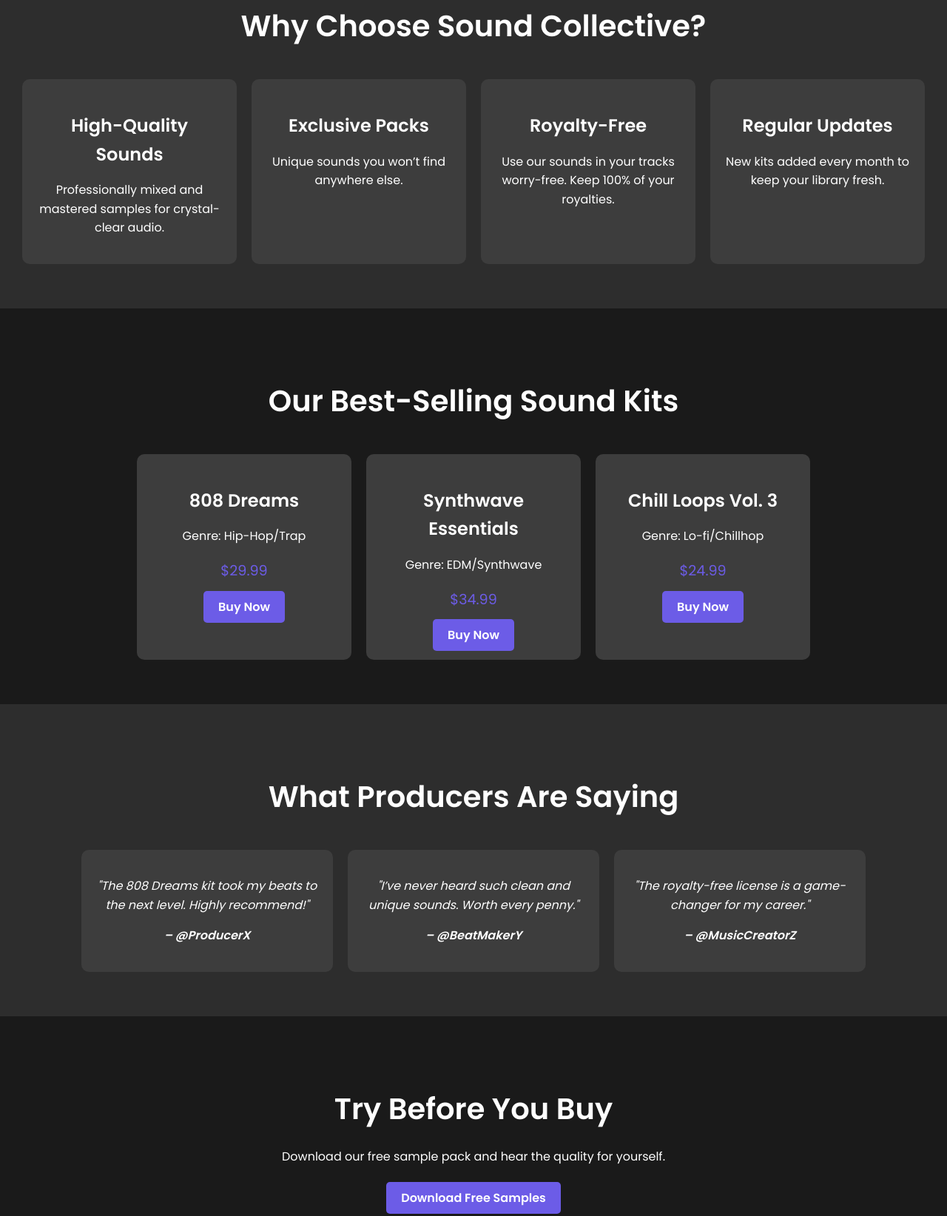
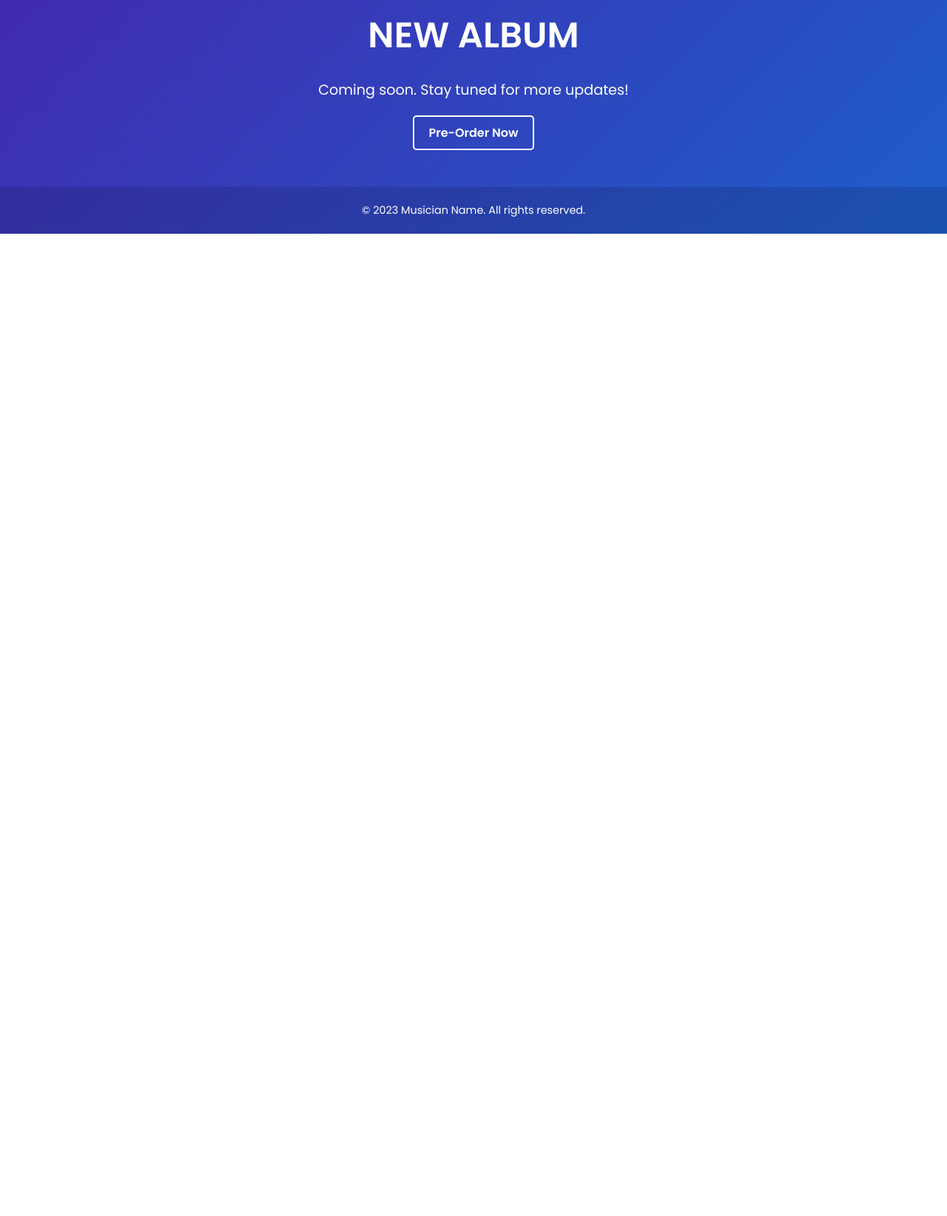
Before and after one commit to xtracticmgmt/website, a plain HTML site: page index.html in a window 1280 px wide. Shown: the part 890-2534 px from the top of the page at 74% size. After the commit the page ends 1206 px from the top, so only its background shows below. Drawn offline with Linux system fonts and the light colour scheme.

Commit message:
Add files via upload

```diff
--- a/index.html
+++ b/index.html
@@ -3,7 +3,7 @@
 <head>
   <meta charset="UTF-8">
   <meta name="viewport" content="width=device-width, initial-scale=1.0">
-  <title>Sound Collective - Premium Sound Kits</title>
+  <title>Musician Landing Page</title>
   <link rel="stylesheet" href="styles.css">
   <link href="https://fonts.googleapis.com/css2?family=Poppins:wght@400;600&display=swap" rel="stylesheet">
 </head>
@@ -11,124 +11,25 @@
   <!-- Hero Section -->
   <section class="hero">
     <div class="hero-content">
-      <h1>Elevate Your Sound. Create Like a Pro.</h1>
-      <p>Download premium sound kits, loops, and samples designed for hip-hop, EDM, pop, and more.</p>
-      <div class="cta-buttons">
-        <a href="#shop" class="btn-primary">Shop Sound Kits</a>
-        <a href="#free-samples" class="btn-secondary">Explore Free Samples</a>
-      </div>
+      <h1>NEW SONG</h1>
+      <p class="date">12.19.2022</p>
+      <p class="description">Local spam older sit amet, consectetur adipiscing elit, sed do eiusmod tempor incididunt ut labore et dolore magna aliqua.</p>
+      <a href="#" class="btn-primary">Listen Now</a>
     </div>
   </section>
 
-  <!-- Features Section -->
-  <section class="features">
-    <h2>Why Choose Sound Collective?</h2>
-    <div class="feature-cards">
-      <div class="card">
-        <h3>High-Quality Sounds</h3>
-        <p>Professionally mixed and mastered samples for crystal-clear audio.</p>
-      </div>
-      <div class="card">
-        <h3>Exclusive Packs</h3>
-        <p>Unique sounds you won’t find anywhere else.</p>
-      </div>
-      <div class="card">
-        <h3>Royalty-Free</h3>
-        <p>Use our sounds in your tracks worry-free. Keep 100% of your royalties.</p>
-      </div>
-      <div class="card">
-        <h3>Regular Updates</h3>
-        <p>New kits added every month to keep your library fresh.</p>
-      </div>
+  <!-- New Album Section -->
+  <section class="new-album">
+    <div class="album-content">
+      <h2>NEW ALBUM</h2>
+      <p>Coming soon. Stay tuned for more updates!</p>
+      <a href="#" class="btn-secondary">Pre-Order Now</a>
     </div>
-  </section>
-
-  <!-- Product Showcase Section -->
-  <section id="shop" class="products">
-    <h2>Our Best-Selling Sound Kits</h2>
-    <div class="product-cards">
-      <div class="product-card">
-        <h3>808 Dreams</h3>
-        <p>Genre: Hip-Hop/Trap</p>
-        <p class="price">$29.99</p>
-        <a href="#" class="btn-primary">Buy Now</a>
-      </div>
-      <div class="product-card">
-        <h3>Synthwave Essentials</h3>
-        <p>Genre: EDM/Synthwave</p>
-        <p class="price">$34.99</p>
-        <a href="#" class="btn-primary">Buy Now</a>
-      </div>
-      <div class="product-card">
-        <h3>Chill Loops Vol. 3</h3>
-        <p>Genre: Lo-fi/Chillhop</p>
-        <p class="price">$24.99</p>
-        <a href="#" class="btn-primary">Buy Now</a>
-      </div>
-    </div>
-  </section>
-
-  <!-- Testimonials Section -->
-  <section class="testimonials">
-    <h2>What Producers Are Saying</h2>
-    <div class="testimonial-cards">
-      <div class="testimonial-card">
-        <p>"The 808 Dreams kit took my beats to the next level. Highly recommend!"</p>
-        <p class="author">– @ProducerX</p>
-      </div>
-      <div class="testimonial-card">
-        <p>"I’ve never heard such clean and unique sounds. Worth every penny."</p>
-        <p class="author">– @BeatMakerY</p>
-      </div>
-      <div class="testimonial-card">
-        <p>"The royalty-free license is a game-changer for my career."</p>
-        <p class="author">– @MusicCreatorZ</p>
-      </div>
-    </div>
-  </section>
-
-  <!-- Free Sample Section -->
-  <section id="free-samples" class="free-samples">
-    <h2>Try Before You Buy</h2>
-    <p>Download our free sample pack and hear the quality for yourself.</p>
-    <a href="#" class="btn-primary">Download Free Samples</a>
-  </section>
-
-  <!-- About Us Section -->
-  <section class="about">
-    <h2>Meet the Collective</h2>
-    <p>We’re a group of producers, sound designers, and audio engineers passionate about helping creators like you. Our mission is to provide the tools you need to bring your vision to life.</p>
-    <a href="#" class="btn-secondary">Learn More About Us</a>
-  </section>
-
-  <!-- Newsletter Section -->
-  <section class="newsletter">
-    <h2>Stay in the Loop</h2>
-    <p>Join our newsletter for exclusive discounts, new kit announcements, and free samples.</p>
-    <form>
-      <input type="email" placeholder="Enter your email" required>
-      <button type="submit" class="btn-primary">Subscribe</button>
-    </form>
   </section>
 
   <!-- Footer -->
   <footer>
-    <div class="footer-links">
-      <a href="#shop">Shop Kits</a>
-      <a href="#free-samples">Free Samples</a>
-      <a href="#">About Us</a>
-      <a href="#">Contact</a>
-    </div>
-    <div class="social-icons">
-      <a href="#">Instagram</a>
-      <a href="#">Twitter</a>
-      <a href="#">YouTube</a>
-      <a href="#">TikTok</a>
-    </div>
-    <div class="legal">
-      <a href="#">Terms of Service</a>
-      <a href="#">Privacy Policy</a>
-    </div>
+    <p>&copy; 2023 Musician Name. All rights reserved.</p>
   </footer>
 </body>
 </html>
--- a/styles.css
+++ b/styles.css
@@ -4,11 +4,11 @@ body {
   margin: 0;
   padding: 0;
   color: #fff;
-  background-color: #1a1a1a;
+  background: linear-gradient(135deg, #6a11cb, #2575fc);
   line-height: 1.6;
 }
 
-h1, h2, h3 {
+h1, h2 {
   font-weight: 600;
 }
 
@@ -25,28 +25,27 @@ a {
 }
 
 .btn-primary {
-  background: #6c5ce7;
+  background: #ff6f61;
   color: #fff;
 }
 
 .btn-primary:hover {
-  background: #4a3fbf;
+  background: #ff3b2f;
 }
 
 .btn-secondary {
   background: transparent;
-  border: 2px solid #6c5ce7;
-  color: #6c5ce7;
+  border: 2px solid #fff;
+  color: #fff;
 }
 
 .btn-secondary:hover {
-  background: #6c5ce7;
-  color: #fff;
+  background: #fff;
+  color: #6a11cb;
 }
 
 /* Hero Section */
 .hero {
-  background: url('studio-bg.jpg') no-repeat center center/cover;
   height: 100vh;
   display: flex;
   align-items: center;
@@ -56,198 +55,48 @@ a {
 }
 
 .hero-content h1 {
+  font-size: 4rem;
+  margin-bottom: 10px;
+}
+
+.hero-content .date {
+  font-size: 1.5rem;
+  margin-bottom: 20px;
+}
+
+.hero-content .description {
+  font-size: 1.2rem;
+  margin-bottom: 30px;
+  max-width: 600px;
+  margin-left: auto;
+  margin-right: auto;
+}
+
+/* New Album Section */
+.new-album {
+  padding: 60px 20px;
+  text-align: center;
+  background: rgba(0, 0, 0, 0.2);
+}
+
+.new-album h2 {
   font-size: 3rem;
   margin-bottom: 20px;
 }
 
-.hero-content p {
+.new-album p {
   font-size: 1.2rem;
   margin-bottom: 30px;
 }
 
-.cta-buttons {
-  display: flex;
-  gap: 20px;
-  justify-content: center;
+/* Footer */
+footer {
+  padding: 20px;
+  text-align: center;
+  background: rgba(0, 0, 0, 0.3);
 }
 
-/* Features Section */
-.features {
-  padding: 60px 20px;
-  text-align: center;
-  background: #2d2d2d;
+footer p {
+  margin: 0;
+  font-size: 0.9rem;
 }
-
-.features h2 {
-  font-size: 2.5rem;
-  margin-bottom: 40px;
-}
-
-.feature-cards {
-  display: flex;
-  gap: 20px;
-  justify-content: center;
-  flex-wrap: wrap;
-}
-
-.card {
-  background: #3d3d3d;
-  padding: 20px;
-  border-radius: 10px;
-  width: 250px;
-}
-
-.card h3 {
-  font-size: 1.5rem;
-  margin-bottom: 10px;
-}
-
-/* Product Showcase Section */
-.products {
-  padding: 60px 20px;
-  text-align: center;
-}
-
-.products h2 {
-  font-size: 2.5rem;
-  margin-bottom: 40px;
-}
-
-.product-cards {
-  display: flex;
-  gap: 20px;
-  justify-content: center;
-  flex-wrap: wrap;
-}
-
-.product-card {
-  background: #3d3d3d;
-  padding: 20px;
-  border-radius: 10px;
-  width: 250px;
-}
-
-.product-card h3 {
-  font-size: 1.5rem;
-  margin-bottom: 10px;
-}
-
-.price {
-  font-size: 1.2rem;
-  color: #6c5ce7;
-  margin-bottom: 20px;
-}
-
-/* Testimonials Section */
-.testimonials {
-  padding: 60px 20px;
-  text-align: center;
-  background: #2d2d2d;
-}
-
-.testimonials h2 {
-  font-size: 2.5rem;
-  margin-bottom: 40px;
-}
-
-.testimonial-cards {
-  display: flex;
-  gap: 20px;
-  justify-content: center;
-  flex-wrap: wrap;
-}
-
-.testimonial-card {
-  background: #3d3d3d;
-  padding: 20px;
-  border-radius: 10px;
-  width: 300px;
-}
-
-.testimonial-card p {
-  font-style: italic;
-}
-
-.author {
-  font-weight: 600;
-  margin-top: 10px;
-}
-
-/* Free Sample Section */
-.free-samples {
-  padding: 60px 20px;
-  text-align: center;
-}
-
-.free-samples h2 {
-  font-size: 2.5rem;
-  margin-bottom: 20px;
-}
-
-.free-samples p {
-  margin-bottom: 30px;
-}
-
-/* About Us Section */
-.about {
-  padding: 60px 20px;
-  text-align: center;
-  background: #2d2d2d;
-}
-
-.about h2 {
-  font-size: 2.5rem;
-  margin-bottom: 20px;
-}
-
-.about p {
-  margin-bottom: 30px;
-}
-
-/* Newsletter Section */
-.newsletter {
-  padding: 60px 20px;
-  text-align: center;
-}
-
-.newsletter h2 {
-  font-size: 2.5rem;
-  margin-bottom: 20px;
-}
-
-.newsletter p {
-  margin-bottom: 30px;
-}
-
-.newsletter form {
-  display: flex;
-  justify-content: center;
-  gap: 10px;
-}
-
-.newsletter input {
-  padding: 10px;
-  border-radius: 5px;
-  border: none;
-  width: 300px;
-}
-
-/* Footer */
-footer {
-  padding: 40px 20px;
-  text-align: center;
-  background: #2d2d2d;
-}
-
-.footer-links, .social-icons, .legal {
-  margin-bottom: 20px;
-}
-
-.footer-links a, .social-icons a, .legal a {
-  margin: 0 10px;
-  color: #6c5ce7;
-}
-
-.footer-links a:hover, .social-icons a:hover, .legal a:hover {
-  color: #4a3fbf;
-}
```
